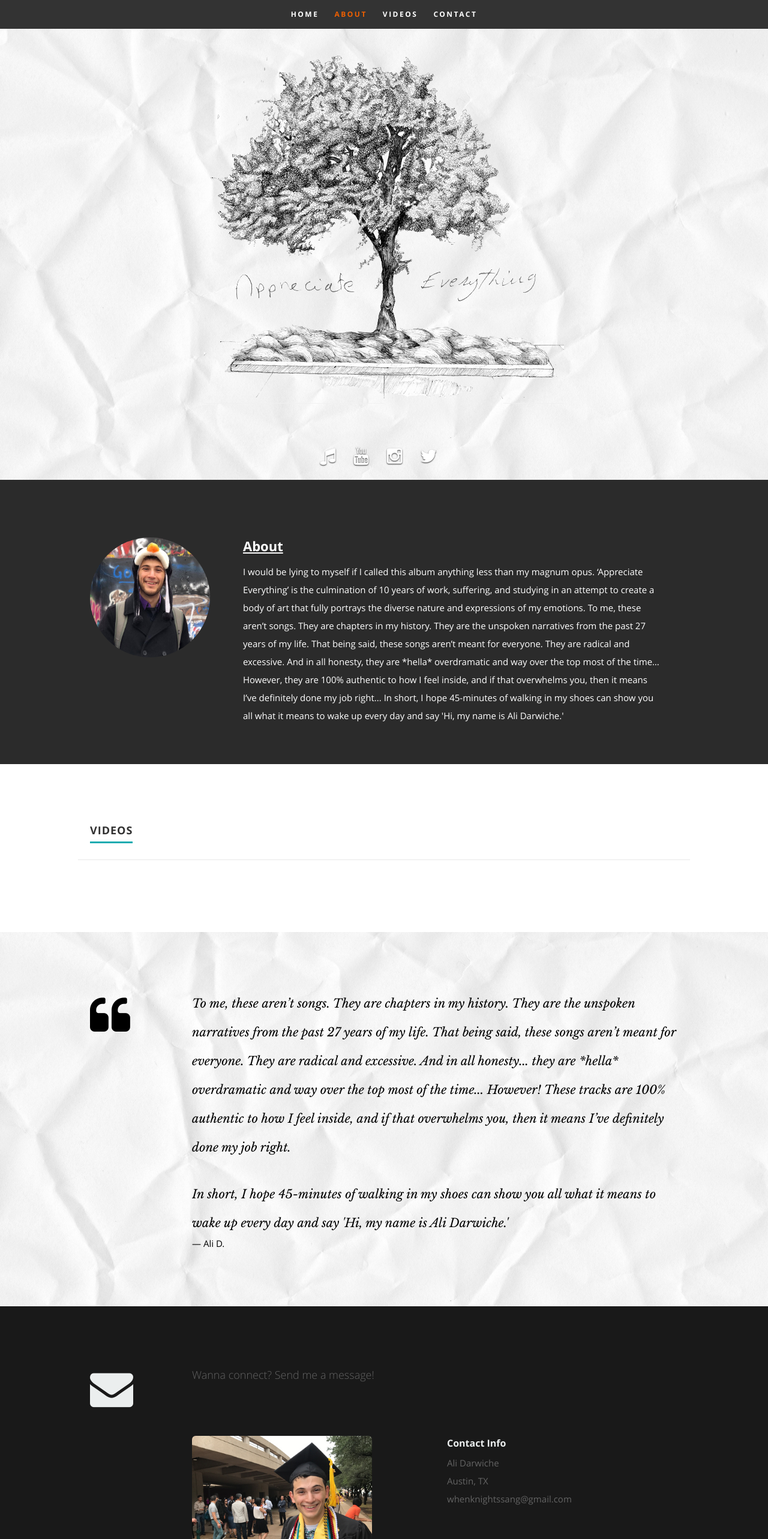
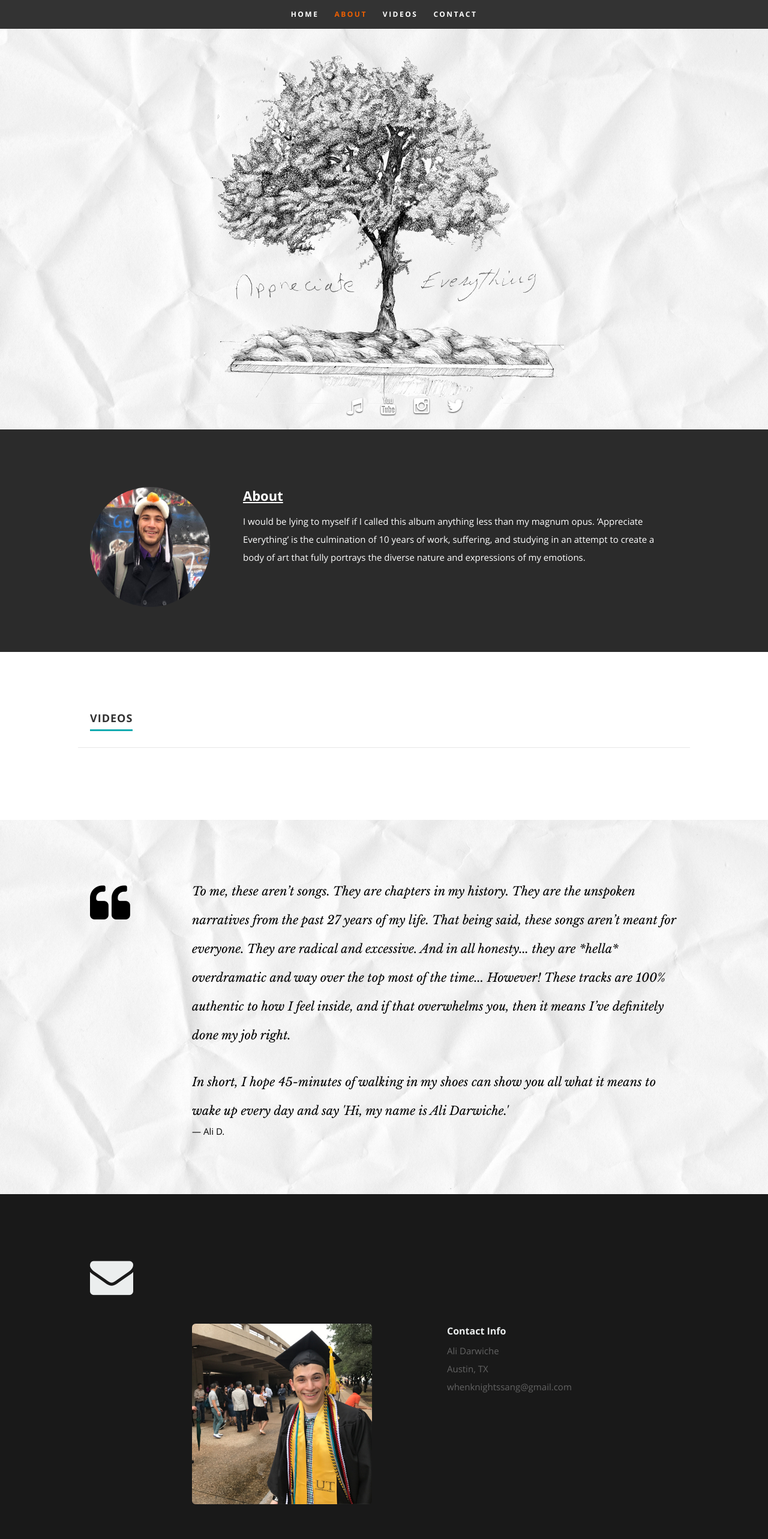
Before and after one commit to alidarwiche/appreciate-everything, a React (Create React App) app: page / in a window 1280 px wide. Shown: the top 2566 px of the page at 60% size. Built offline with nearby package versions, Linux system fonts and the light colour scheme.

Commit message:
updates?

```diff
--- a/public/css/layout.css
+++ b/public/css/layout.css
@@ -30,7 +30,7 @@ body { background: #0f0f0f; }
 
 header {
    position: relative;
-   height: 800px;
+   height: 75%;
    min-height: 500px;
    width: 100%;
    background: #161415 url(../images/header-background.jpg) no-repeat top center;
--- a/public/resumeData.json
+++ b/public/resumeData.json
@@ -5,8 +5,7 @@
     "description":"Here will be your description. Use this to describe what you do or whatever you feel best describes yourself to a potential employer",
     "image":"profilepic.jpg",
     "linkedinpic":"linkedin-pic.jpg",
-    "bio":"I would be lying to myself if I called this album anything less than my magnum opus. ‘Appreciate Everything’ is the culmination of 10 years of work, suffering, and studying in an attempt to create a body of art that fully portrays the diverse nature and expressions of my emotions. To me, these aren’t songs. They are chapters in my history. They are the unspoken narratives from the past 27 years of my life. That being said, these songs aren’t meant for everyone. They are radical and excessive. And in all honesty, they are *hella* overdramatic and way over the top most of the time… However, they are 100% authentic to how I feel inside, and if that overwhelms you, then it means I’ve definitely done my job right... In short, I hope 45-minutes of walking in my shoes can show you all what it means to wake up every day and say 'Hi, my name is Ali Darwiche.'",
-    "contactmessage":"Wanna connect? Send me a message!",
+    "bio":"I would be lying to myself if I called this album anything less than my magnum opus. ‘Appreciate Everything’ is the culmination of 10 years of work, suffering, and studying in an attempt to create a body of art that fully portrays the diverse nature and expressions of my emotions.",
     "email": "whenknightssang@gmail.com",
     "phone": "",
     "address":{
--- a/src/Components/Header.js
+++ b/src/Components/Header.js
@@ -37,7 +37,7 @@ class Header extends Component {
             {/* <h1 className="responsive-headline">{name}</h1> */}
             {/* <h3 className="outline-text" style={{color: '#fff', backgroundColor: 'rgb(218, 222, 229, 0.1)', borderRadius: '6px'}}>I'm an <span style={{color:'#ffe200'}}>Austin, TX</span> based <span style={{color:'#ffe200'}}>Full Stack Software Engineer</span> who's passionate about building Web and Mobile applications that improve my user's life.</h3> */}
             {/* <hr /> */}
-            <ul className="social social-media" style={{ position: 'absolute', bottom: '0', marginLeft: '33%'}}>
+            <ul className="social social-media" style={{ position: 'absolute', bottom: '0', marginLeft: '36.5%'}}>
                {networks}
             </ul>
          </div>
--- a/src/Components/Testimonials.js
+++ b/src/Components/Testimonials.js
@@ -28,7 +28,7 @@ class Testimonials extends Component {
          <div className="row">
 
             <div className="two columns header-col">
-               <h1><span>Client Testimonials</span></h1>
+               <h1><span></span></h1>
             </div>
 
             <div className="ten columns flex-container">
```
